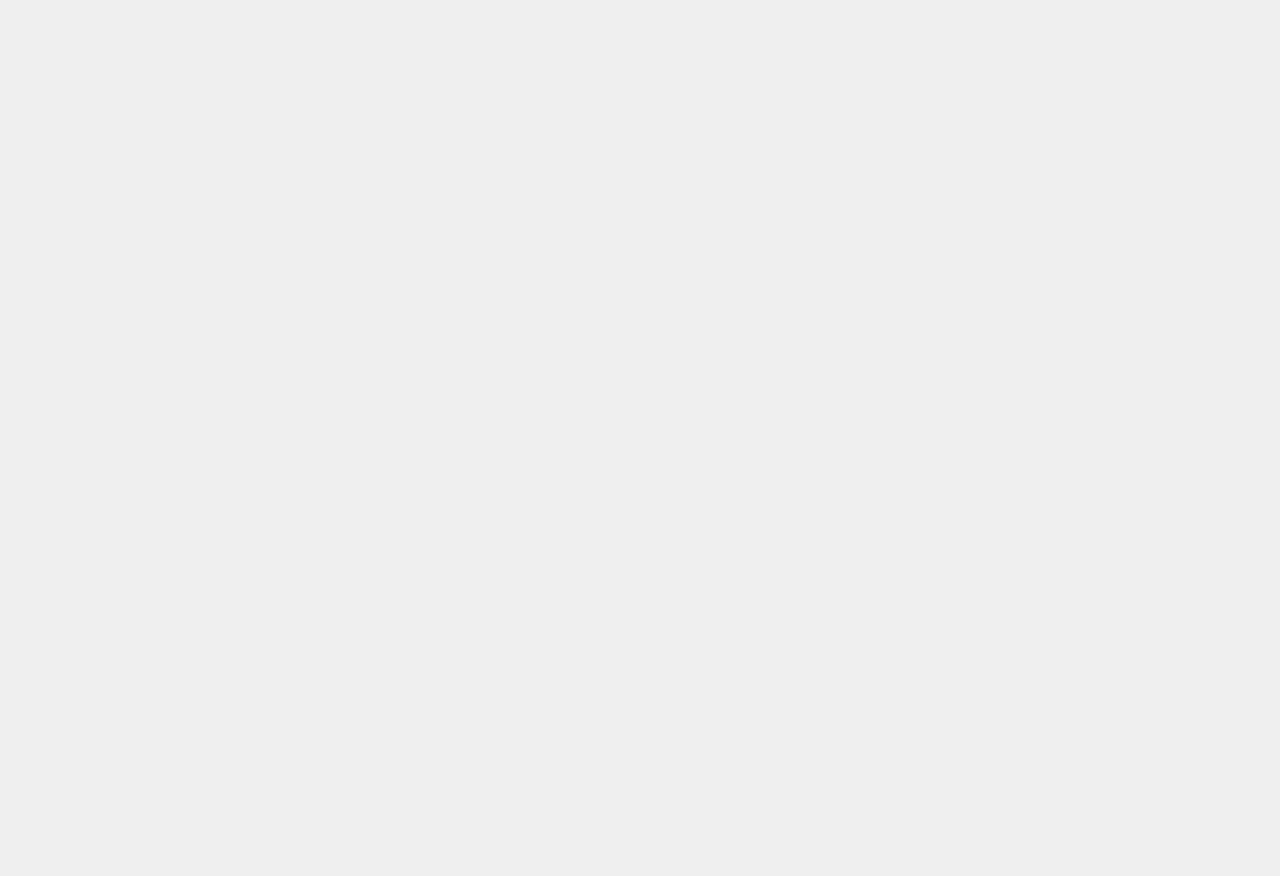
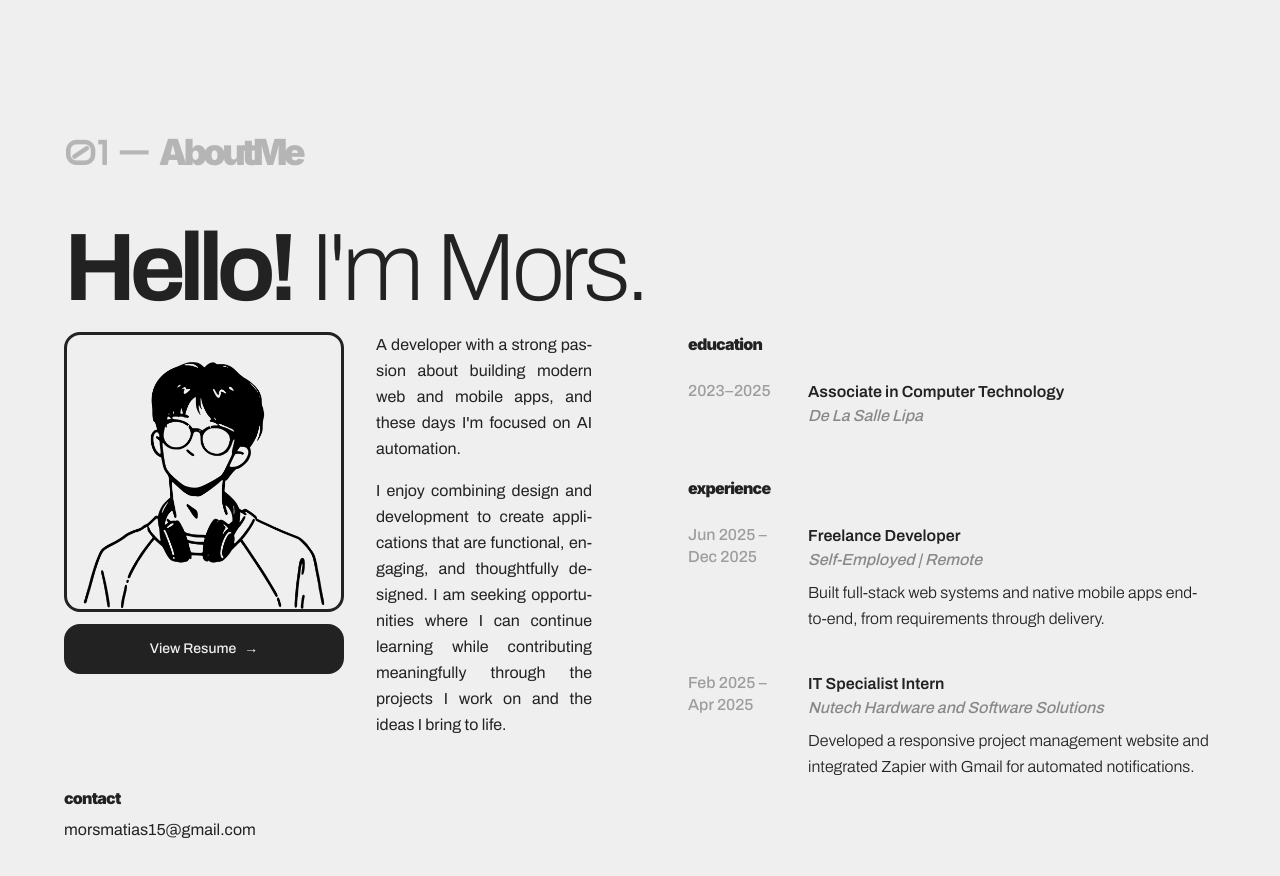
Before and after one commit to mors-codes/portfolio-2026, a Next.js app: page / in a window 1280 px wide. Shown: the part 780-1656 px from the top of the page. Before the commit the page ends 800 px from the top, so only its background shows below. Built offline with nearby package versions, Linux system fonts and the light colour scheme; a web font is replaced by a local one.

Commit message:
Build About section

```diff
--- a/src/app/page.tsx
+++ b/src/app/page.tsx
@@ -1,9 +1,11 @@
 import Hero from "@/components/sections/Hero";
+import About from "@/components/sections/About";
 
 export default function Home() {
   return (
     <main className="min-h-screen bg-bg text-ink">
       <Hero />
+      <About />
     </main>
   );
 }
--- /dev/null
+++ b/src/components/sections/About.tsx
@@ -0,0 +1,110 @@
+import Image from "next/image";
+import TimelineEntry from "@/components/ui/TimelineEntry";
+
+export default function About() {
+  return (
+    <section className="px-8 py-20 md:px-16 md:py-28">
+      <p className="flex items-center gap-2 text-4xl text-[#B5B5B5]">
+        <span className="font-mono-label">01</span>
+        <span className="font-mono-label">—</span>
+        <span className="font-display font-black tracking-[-0.1em]">
+          AboutMe
+        </span>
+      </p>
+
+      <h2 className="mt-12 font-sans text-6xl font-bold leading-none md:text-8xl">
+        <span className="tracking-[-0.07em]">Hello!</span>{" "}
+        <span className="font-sans font-extralight tracking-[-0.05em]">I&apos;m Mors.</span>
+      </h2>
+
+      <div className="mt-4 grid gap-16 md:grid-cols-[1fr_1fr] md:gap-24">
+        {/* Left: illustration + bio + resume + contact */}
+        <div>
+                    <div className="flex flex-col gap-8 md:flex-row md:items-start">
+            <div className="flex w-full max-w-[280px] shrink-0 flex-col gap-3">
+              <div className="relative aspect-square overflow-hidden rounded-2xl border-3 border-ink">
+                <Image
+                  src="/illustrations/about-portrait.svg"
+                  alt="Illustration of Mors, wearing glasses and headphones around his neck"
+                  width={280}
+                  height={350}
+                  className="absolute bottom-0 left-1/2 h-[90%] w-auto -translate-x-1/2 object-contain"
+                />
+              </div>
+
+              <a
+                href="/resume.pdf"
+                target="_blank"
+                rel="noopener noreferrer"
+                className="flex items-center justify-center gap-2 rounded-2xl border-3 border-ink bg-ink py-3 font-sans text-sm font-medium text-bg transition-opacity hover:opacity-80"
+              >
+                View Resume
+                <span aria-hidden="true">→</span>
+              </a>
+            </div>
+
+            <div className="flex flex-col gap-4">
+              <p className="text-justify font-sans text-base leading-relaxed text-ink hyphens-auto">
+                A developer with a strong passion about building modern web
+                and mobile apps, and these days I&apos;m focused on AI
+                automation.
+              </p>
+              <p className="text-justify font-sans text-base leading-relaxed text-ink hyphens-auto">
+                I enjoy combining design and development to create
+                applications that are functional, engaging, and thoughtfully
+                designed. I am seeking opportunities where I can continue
+                learning while contributing meaningfully through the projects
+                I work on and the ideas I bring to life.
+              </p>
+            </div>
+          </div>
+
+          <div className="mt-12">
+            <p className="font-display text-base font-black lowercase tracking-[-0.05em] text-ink">
+              Contact
+            </p>
+            <p className="mt-2 font-sans text-base text-ink">
+              morsmatias15@gmail.com
+            </p>
+          </div>
+        </div>
+
+        {/* Right: education + experience */}
+        <div className="flex flex-col gap-12">
+          <div>
+            <p className="font-display text-base font-black lowercase tracking-[-0.05em] text-ink">
+              Education
+            </p>
+            <div className="mt-6">
+              <TimelineEntry
+                date="2023–2025"
+                title="Associate in Computer Technology"
+                subtitle="De La Salle Lipa"
+              />
+            </div>
+          </div>
+
+          <div>
+            <p className="font-display text-base font-black lowercase tracking-[-0.05em] text-ink">
+              Experience
+            </p>
+            <div className="mt-6 flex flex-col gap-10">
+              <TimelineEntry
+                date="Jun 2025 – Dec 2025"
+                title="Freelance Developer"
+                subtitle="Self-Employed | Remote"
+                description="Built full-stack web systems and native mobile apps end-to-end, from requirements through delivery."
+              />
+              <TimelineEntry
+                date="Feb 2025 – Apr 2025"
+                title="IT Specialist Intern"
+                subtitle="Nutech Hardware and Software Solutions"
+                description="Developed a responsive project management website and integrated Zapier with Gmail for automated notifications."
+              />
+            </div>
+          </div>
+        </div>
+      </div>
+    </section>
+  );
+}
--- /dev/null
+++ b/src/components/ui/TimelineEntry.tsx
@@ -0,0 +1,32 @@
+type TimelineEntryProps = {
+  date: string;
+  title: string;
+  subtitle?: string;
+  description?: string;
+};
+
+export default function TimelineEntry({
+  date,
+  title,
+  subtitle,
+  description,
+}: TimelineEntryProps) {
+  return (
+    <div className="grid grid-cols-[100px_1fr] gap-5">
+      <p className="font-sans text-base font-medium leading-snug text-ink/40">
+        {date}
+      </p>
+      <div>
+        <p className="font-sans text-base font-semibold">{title}</p>
+        {subtitle && (
+          <p className="font-sans text-base font-medium italic text-ink/50">{subtitle}</p>
+        )}
+        {description && (
+          <p className="mt-2 font-sans text-base font-light leading-relaxed text-ink">
+            {description}
+          </p>
+        )}
+      </div>
+    </div>
+  );
+}
```
Also changed, not shown: public/illustrations/about-portrait.svg (added).
